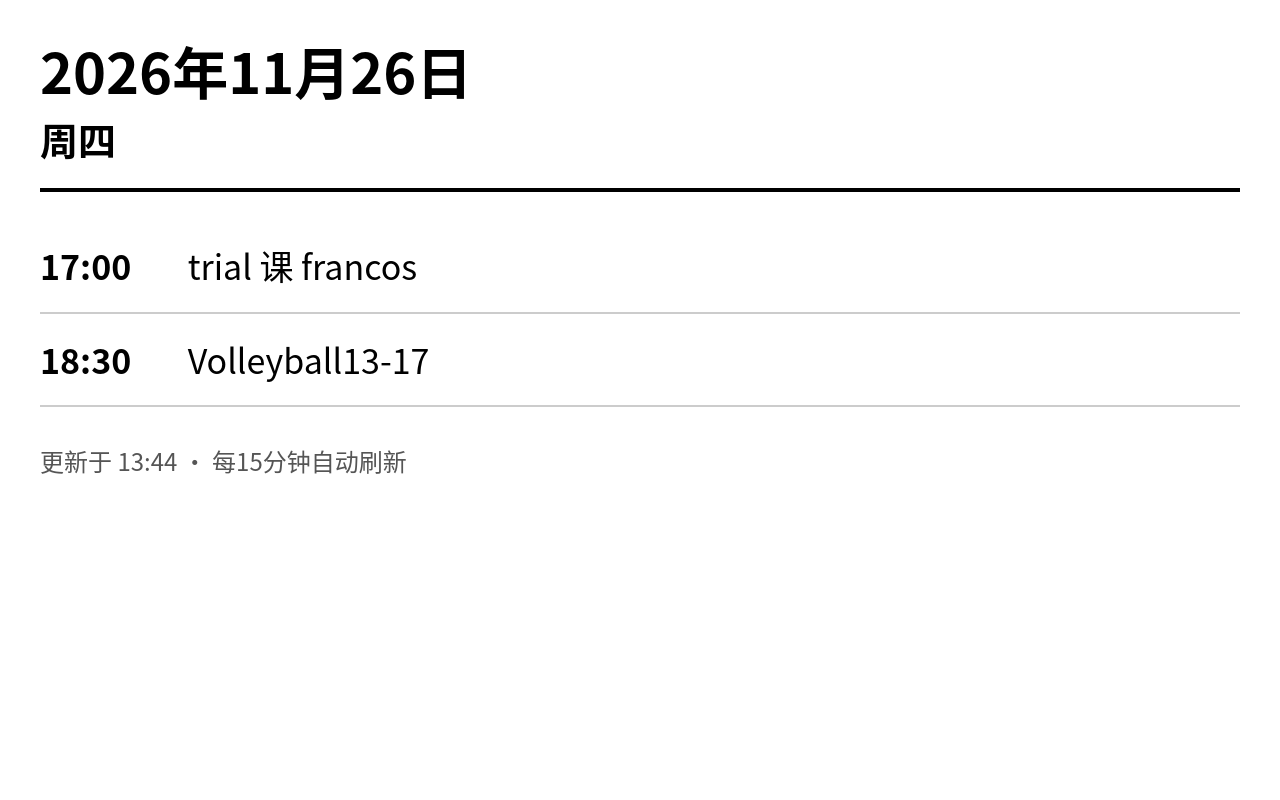
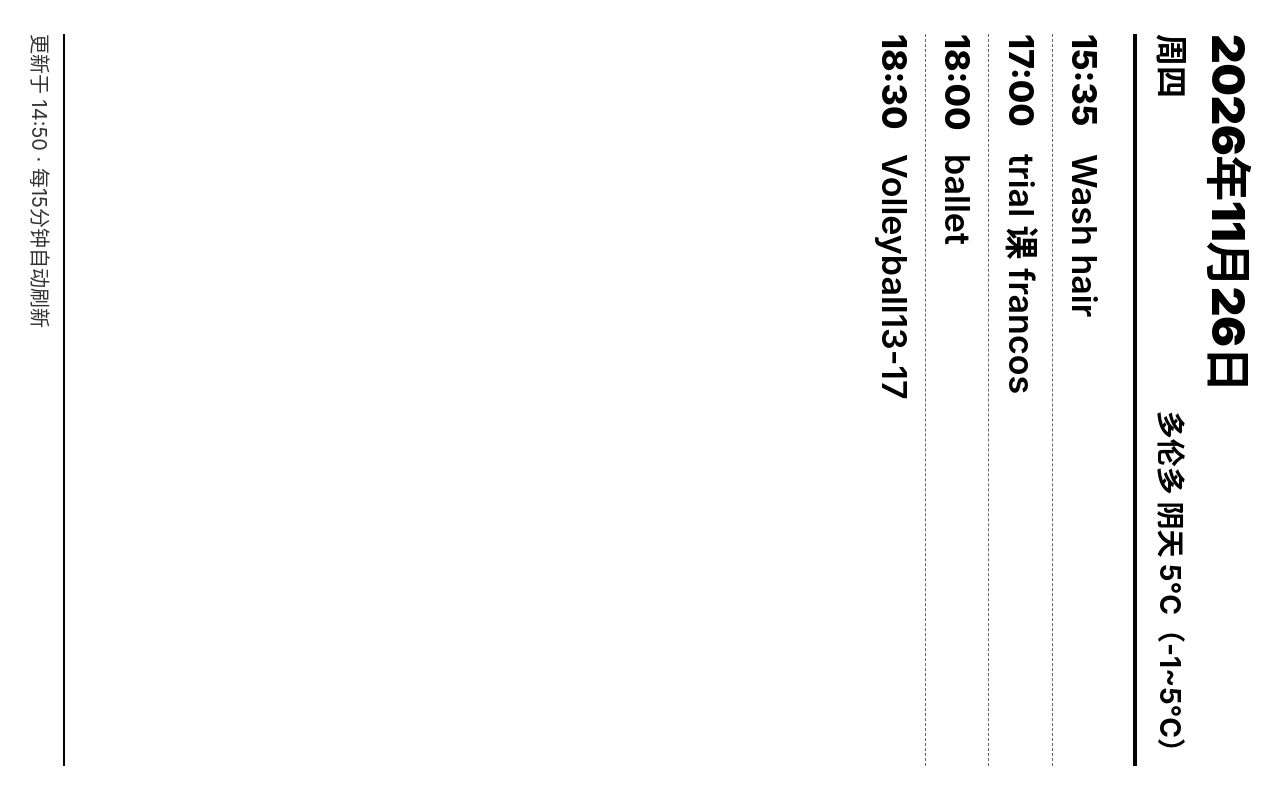
Before and after one commit to cadylql-G/kindle-calendar2026, a plain HTML site: page index.html in a window 1280 px wide. Drawn offline with Linux system fonts and the light colour scheme.

Commit message:
Update calendar

```diff
--- a/index.html
+++ b/index.html
@@ -1,69 +1,108 @@
 <!DOCTYPE html>
 <html lang="zh-CN">
 <head>
-<meta charset="utf-8">
+  <meta charset="UTF-8">
   <meta http-equiv="refresh" content="900">
-<title>今日日程</title>
+  <meta name="viewport" content="width=device-width, initial-scale=1.0">
+  <title>Kindle Calendar</title>
   <style>
     * { box-sizing: border-box; }
     body {
+      font-family: -apple-system, BlinkMacSystemFont, "PingFang SC", "Noto Sans CJK SC", "Microsoft YaHei", sans-serif;
       margin: 0;
-    padding: 36px 40px;
-    background: #FFFFFF;
+      padding: 26px 34px;
+      background: #ffffff;
       color: #000000;
-    font-family: "PingFang SC", "Noto Sans CJK SC", "Microsoft YaHei", sans-serif;
+      width: 100vh;
+      height: 100vw;
+      transform: rotate(90deg);
+      transform-origin: top left;
+      position: absolute;
+      top: 0;
+      left: 100vw;
+      overflow: hidden;
+      display: flex;
+      flex-direction: column;
+      justify-content: space-between;
     }
     .header {
       border-bottom: 4px solid #000000;
-    padding-bottom: 22px;
-    margin-bottom: 28px;
+      padding-bottom: 14px;
+      display: flex;
+      justify-content: space-between;
+      align-items: flex-end;
     }
-  .date {
-    font-size: 56px;
+    .date-box .date {
+      font-size: 46px;
+      font-weight: 900;
+      line-height: 1.1;
+      letter-spacing: -0.5px;
+    }
+    .date-box .weekday {
+      font-size: 32px;
       font-weight: 700;
-    line-height: 1.2;
+      margin-top: 6px;
     }
-  .weekday {
-    font-size: 38px;
+    .weather {
+      font-size: 28px;
+      font-weight: 700;
+      text-align: right;
+      line-height: 1.3;
+    }
+    .events {
+      flex: 1;
+      padding: 18px 0;
+      overflow: hidden;
+    }
+    .event {
+      display: flex;
+      align-items: baseline;
+      padding: 10px 0;
+      border-bottom: 1px dashed #666666;
+      font-size: 34px;
+      line-height: 1.25;
+    }
+    .event:last-child {
+      border-bottom: none;
+    }
+    .event .time {
+      font-weight: 800;
+      min-width: 120px;
+      display: inline-block;
+    }
+    .event .title {
       font-weight: 600;
-    margin-top: 8px;
-  }
-  .item {
-    border-bottom: 2px solid #CCCCCC;
-    padding: 22px 0;
-    font-size: 34px;
-    line-height: 1.4;
-  }
-  .time {
-    display: inline-block;
-    min-width: 140px;
-    font-weight: 700;
-  }
-  .title {
-    font-weight: 500;
     }
     .empty {
-    margin-top: 80px;
+      font-size: 34px;
+      color: #333333;
+      margin-top: 36px;
       text-align: center;
-    font-size: 38px;
-    color: #444444;
     }
     .footer {
-    margin-top: 36px;
-    font-size: 24px;
-    color: #555555;
+      font-size: 20px;
+      color: #333333;
+      border-top: 2px solid #000000;
+      padding-top: 8px;
     }
   </style>
 </head>
 <body>
   <div class="header">
+    <div class="date-box">
       <div class="date">2026年11月26日</div>
       <div class="weekday">周四</div>
     </div>
-  <div class="list">
-    <div class="item"><span class="time">17:00</span> <span class="title">trial 课 francos</span></div>
-<div class="item"><span class="time">18:30</span> <span class="title">Volleyball13-17</span></div>
+    <div class="weather">多伦多 阴天 5°C（-1~5°C）</div>
   </div>
-  <div class="footer">更新于 13:44 · 每15分钟自动刷新</div>
+  <div class="events">
+    <div class="event"><span class="time">15:35</span><span class="title">Wash hair</span></div>
+<div class="event"><span class="time">17:00</span><span class="title">trial 课 francos</span></div>
+<div class="event"><span class="time">18:00</span><span class="title">ballet</span></div>
+<div class="event"><span class="time">18:30</span><span class="title">Volleyball13-17</span></div>
+  </div>
+  <div class="footer">
+    更新于 14:50 · 每15分钟自动刷新
+  </div>
 </body>
 </html>
```
Lines whose indentation alone changed are shown as unchanged.
